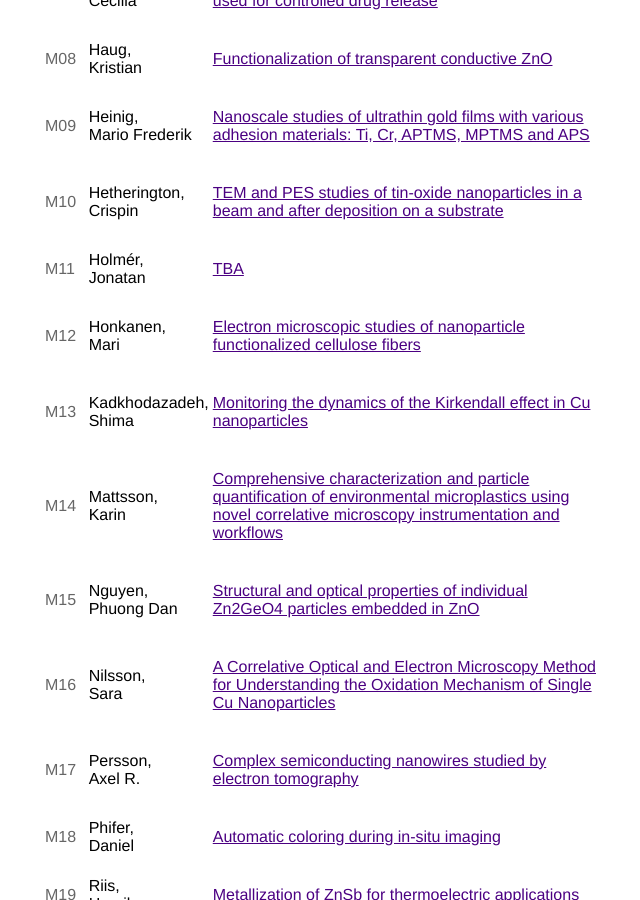
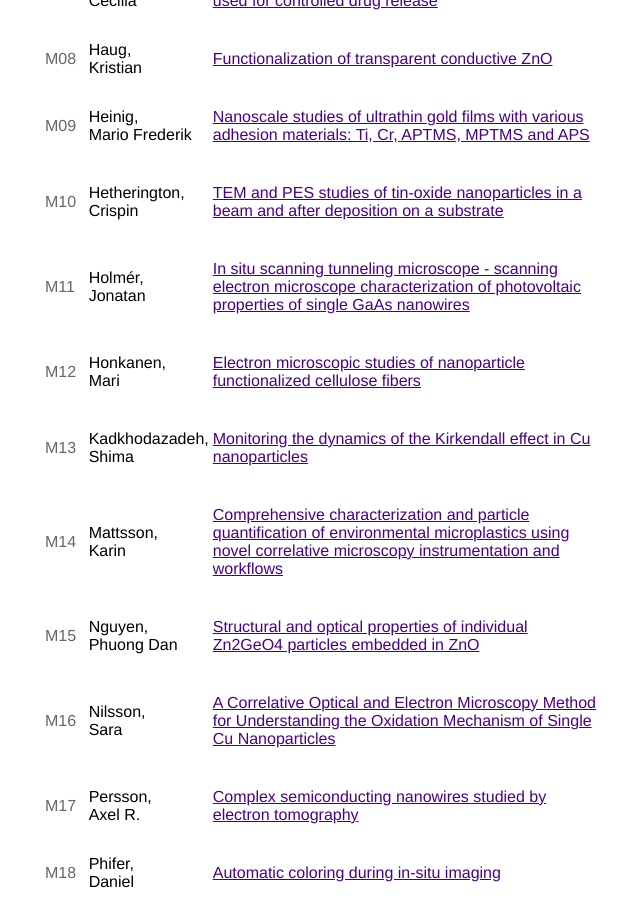
Before and after one commit to cci-gothenburg/cci-gothenburg.github.io, a Jekyll site: the page built from abstracts/index.md, in a window 1280 px wide and 900 px high, scrolled down 7406 px. Shown: the whole window, without its empty margins (318-958 px from the left). Built offline with Jekyll 4.4.1, drawn with Linux system fonts in a browser that asks for light colours; some of the changed text lies outside the part shown.

Commit message:
updated missing title

```diff
--- a/_posts/posters/material/2019-05-23-HolmerJ.markdown
+++ b/_posts/posters/material/2019-05-23-HolmerJ.markdown
@@ -1,5 +1,5 @@
 ---
-title: "Holmér, J. | TBA"
+title: "Holmér, J. | In situ scanning tunneling microscope - scanning electron microscope characterization of photovoltaic properties of single GaAs nanowires"
 layout: post
 date: 2019-05-23 08:00
 image:
--- a/abstracts/index.md
+++ b/abstracts/index.md
@@ -150,7 +150,7 @@ M07    | **Fager,<br/>Cecilia**        | <br/>[FIB-SEM tomography on porous poly
 M08    | **Haug,<br/>Kristian**          | <br/>[Functionalization of transparent conductive ZnO](/HaugK)<br/><br/>
 M09    | **Heinig,<br/>Mario Frederik**  | <br/>[Nanoscale studies of ultrathin gold films with various adhesion materials: Ti, Cr, APTMS, MPTMS and APS](/HeinigMF)<br/><br/>
 M10    | **Hetherington,<br/>Crispin**   | <br/>[TEM and PES studies of tin-oxide nanoparticles in a beam and after deposition on a substrate](/HetheringtonCposter)<br/><br/>
-M11    | **Holmér,<br/>Jonatan**         | <br/>[TBA](/HolmerJ)<br/><br/>
+M11    | **Holmér,<br/>Jonatan**         | <br/>[In situ scanning tunneling microscope - scanning electron microscope characterization of photovoltaic properties of single GaAs nanowires](/HolmerJ)<br/><br/>
 M12    | **Honkanen,<br/>Mari**          | <br/>[Electron microscopic studies of nanoparticle functionalized cellulose fibers ](/HonkanenM)<br/><br/>
 M13    | **Kadkhodazadeh,<br/>Shima**    | <br/>[Monitoring the dynamics of the Kirkendall effect in Cu nanoparticles ](/KadkhodazadehS)<br/><br/>
 M14    | **Mattsson,<br/>Karin**         | <br/>[Comprehensive characterization and particle quantification of environmental microplastics using novel correlative microscopy instrumentation and workflows](/MattssonK)<br/><br/>
@@ -258,7 +258,7 @@ Name&nbsp;&nbsp;&nbsp;&nbsp;&nbsp;&nbsp;&nbsp;&nbsp;&nbsp;&nbsp;&nbsp;&nbsp;&nbs
 **Hetherington,<br/>Crispin**   | <br/>[In situ growth of III-V nanowires in the Lund ETEM](/HetheringtonC)<br/><br/>
 **Hetherington,<br/>Crispin**   | <br/>[TEM and PES studies of tin-oxide nanoparticles in a beam and after deposition on a substrate](/HetheringtonCposter)<br/><br/>
 **Hodgson,<br/>Lorna**          | <br/>[CLEM meets synthetic biology](/HodgsonL)<br/><br/>
-**Holmér,<br/>Jonatan**         | <br/>[TBA](/HolmerJ)<br/><br/>
+**Holmér,<br/>Jonatan**         | <br/>[In situ scanning tunneling microscope - scanning electron microscope characterization of photovoltaic properties of single GaAs nanowires](/HolmerJ)<br/><br/>
 **Holzenburg,<br/>Andreas**           | <br/>[Approaching the quantum realms of photosynthetic electron transfer](/HolzenburgA)<br/><br/>
 **Honkanen,<br/>Mari**          | <br/>[Electron microscopic studies of nanoparticle functionalized cellulose fibers ](/HonkanenM)<br/><br/>
 **Horvath,<br/>Peter**           | <br/>[Life beyond the pixels: image analysis and deep learning methods for quantitative microscopy](/HorvathP)<br/><br/>
```
